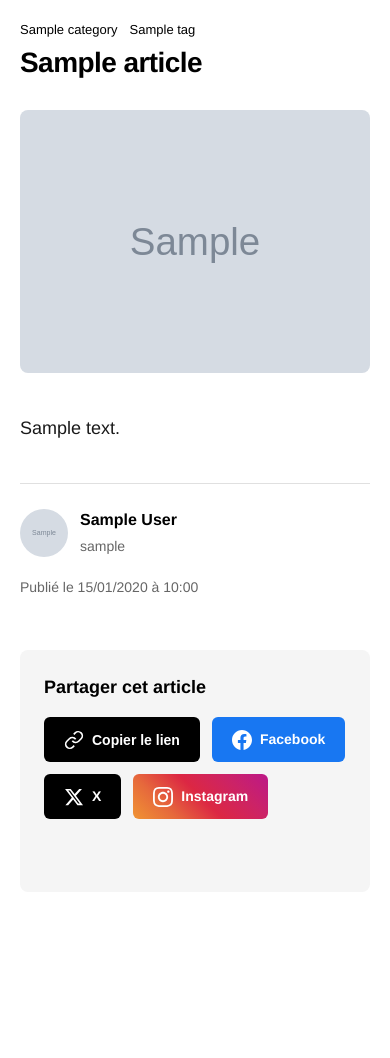
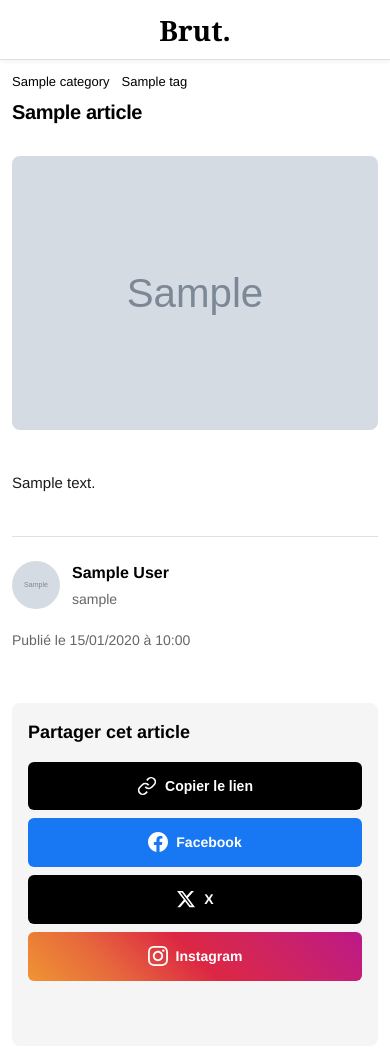
Before and after one commit to petitdekpe/blog, a Symfony app: template templates/article/show.html.twig in a window 390 px wide. Before the commit the page ends 819 px from the top, so only its background shows below. Run offline with Twig, Linux system fonts and the light colour scheme; the template is opened without the code that fills it: most values are stand-ins (such as "Sample title", 1, 10 or a date in 2020); grey boxes marked "Sample" are stand-in pictures; style sheets or scripts are compiled from the project's sources; some libraries are stand-ins or nearby versions.

Commit message:
article.tag

```diff
--- a/assets/styles/app.css
+++ b/assets/styles/app.css
@@ -26,6 +26,30 @@ body {
     color: var(--color-text);
     background-color: var(--color-bg);
     line-height: 1.5;
+}
+
+/* Mobile Navbar */
+.mobile-navbar {
+    display: none;
+    position: fixed;
+    top: 0;
+    left: 0;
+    right: 0;
+    height: 60px;
+    background-color: #ffffff;
+    border-bottom: 1px solid var(--color-border);
+    z-index: 1000;
+    align-items: center;
+    justify-content: center;
+    box-shadow: 0 2px 4px rgba(0, 0, 0, 0.05);
+}
+
+.mobile-logo {
+    font-size: 28px;
+    font-weight: 900;
+    color: var(--color-text);
+    text-decoration: none;
+    font-family: Georgia, serif;
 }
 
 /* Layout */
@@ -870,32 +894,89 @@ body {
     .podcast-grid-home {
         grid-template-columns: repeat(3, 1fr);
     }
+
+    .hero-article-collection-item {
+        flex-direction: column;
+    }
+
+    .hero-article-thumbnail {
+        width: 100%;
+        max-height: 400px;
+    }
+
+    .share-buttons {
+        flex-direction: column;
+    }
+
+    .share-btn {
+        width: 100%;
+        justify-content: center;
+    }
 }
 
 @media (max-width: 768px) {
+    .mobile-navbar {
+        display: flex;
+    }
+
     .sidebar {
         display: none;
     }
 
     .main-content {
         margin-left: 0;
-        padding: 20px;
+        margin-top: 60px;
+        padding: 16px;
     }
 
-    .featured-title {
-        font-size: 32px;
+    .section-title {
+        font-size: 20px;
+    }
+
+    .hero-article-heading {
+        font-size: 28px;
+    }
+
+    .hero-article-collection-item {
+        flex-direction: column;
+        gap: 20px;
+    }
+
+    .hero-article-thumbnail {
+        width: 100%;
+        max-height: 300px;
     }
 
     .article-title-main {
-        font-size: 28px;
+        font-size: 24px;
+        line-height: 1.2;
+    }
+
+    .article-body {
+        font-size: 16px;
+    }
+
+    .article-body h2 {
+        font-size: 22px;
+    }
+
+    .article-body h3 {
+        font-size: 18px;
     }
 
     .articles-grid {
         grid-template-columns: 1fr;
+        gap: 20px;
     }
 
     .playlists-grid {
         grid-template-columns: 1fr;
+    }
+
+    .podcast-grid,
+    .podcast-grid-home {
+        grid-template-columns: repeat(2, 1fr);
+        gap: 16px;
     }
 
     .highlight-content {
@@ -910,4 +991,71 @@ body {
         width: 100%;
         height: 200px;
     }
+
+    .article-share {
+        padding: 16px;
+    }
+
+    .share-buttons {
+        flex-direction: column;
+        gap: 8px;
+    }
+
+    .share-btn {
+        width: 100%;
+        justify-content: center;
+        padding: 14px 20px;
+    }
+
+    .filters-group {
+        flex-direction: column;
+        align-items: stretch;
+    }
+
+    .filter-item {
+        width: 100%;
+    }
+
+    .filter-actions {
+        flex-direction: column;
+        width: 100%;
+    }
+
+    .btn-filter,
+    .btn-reset {
+        width: 100%;
+    }
 }
+
+@media (max-width: 480px) {
+    .main-content {
+        padding: 12px;
+    }
+
+    .hero-article-heading {
+        font-size: 22px;
+    }
+
+    .article-title-main {
+        font-size: 20px;
+    }
+
+    .article-body {
+        font-size: 15px;
+    }
+
+    .podcast-grid,
+    .podcast-grid-home {
+        grid-template-columns: 1fr;
+    }
+
+    .section-header {
+        flex-direction: column;
+        align-items: flex-start;
+        gap: 12px;
+    }
+
+    .article-meta {
+        flex-wrap: wrap;
+    }
+}
--- a/templates/article/show.html.twig
+++ b/templates/article/show.html.twig
@@ -8,7 +8,7 @@
 {% block head_metas %}
 	<!-- Open Graph / Facebook -->
 	<meta property="og:type" content="article">
-	<meta property="og:url" content="{{ url('app_article_show', {slug: article.slug}) }}">
+	<meta property="og:url" content="{{ url('app_article', {slug: article.slug}) }}">
 	<meta property="og:title" content="{{ article.title }}">
 	<meta property="og:description" content="{{ article.excerpt|default('Retrouvez l\'actualité 100% vidéo sur Brut.') }}">
 	{% if article.image %}
@@ -24,7 +24,7 @@
 
 	<!-- Twitter Card -->
 	<meta name="twitter:card" content="summary_large_image">
-	<meta name="twitter:url" content="{{ url('app_article_show', {slug: article.slug}) }}">
+	<meta name="twitter:url" content="{{ url('app_article', {slug: article.slug}) }}">
 	<meta name="twitter:title" content="{{ article.title }}">
 	<meta name="twitter:description" content="{{ article.excerpt|default('Retrouvez l\'actualité 100% vidéo sur Brut.') }}">
 	{% if article.image %}
@@ -62,8 +62,10 @@
 					{% for category in article.categories %}
 						<span class="tag">{{ category.name }}</span>
 					{% endfor %}
-					{% if article.tag %}
-						<span class="tag tag-highlight">{{ article.tag }}</span>
+					{% if article.tags %}
+						{% for tag in article.tags %}
+							<span class="tag tag-highlight">{{ tag }}</span>
+						{% endfor %}
 					{% endif %}
 				</div>
 				<h1 class="article-title-main">{{ article.title }}</h1>
@@ -82,7 +84,9 @@
 				{% if article.author %}
 				<div class="article-author">
 					<div class="author-info">
-						{% if article.author.twitterProfileImage %}
+						{% if article.author.profileImage %}
+						<img src="{{ asset('uploads/profiles/' ~ article.author.profileImage) }}" alt="{{ article.author }}" class="author-avatar">
+						{% elseif article.author.twitterProfileImage %}
 						<img src="{{ article.author.twitterProfileImage }}" alt="{{ article.author }}" class="author-avatar">
 						{% endif %}
 						<div class="author-details">
@@ -109,13 +113,13 @@
 							</svg>
 							<span>Copier le lien</span>
 						</button>
-						<a href="https://www.facebook.com/sharer/sharer.php?u={{ url('app_article_show', {slug: article.slug})|url_encode }}" target="_blank" class="share-btn share-facebook" title="Partager sur Facebook">
+						<a href="https://www.facebook.com/sharer/sharer.php?u={{ url('app_article', {slug: article.slug})|url_encode }}" target="_blank" class="share-btn share-facebook" title="Partager sur Facebook">
 							<svg width="20" height="20" viewBox="0 0 24 24" fill="currentColor">
 								<path d="M24 12.073c0-6.627-5.373-12-12-12s-12 5.373-12 12c0 5.99 4.388 10.954 10.125 11.854v-8.385H7.078v-3.47h3.047V9.43c0-3.007 1.792-4.669 4.533-4.669 1.312 0 2.686.235 2.686.235v2.953H15.83c-1.491 0-1.956.925-1.956 1.874v2.25h3.328l-.532 3.47h-2.796v8.385C19.612 23.027 24 18.062 24 12.073z"/>
 							</svg>
 							<span>Facebook</span>
 						</a>
-						<a href="https://twitter.com/intent/tweet?text={{ article.title|url_encode }}&url={{ url('app_article_show', {slug: article.slug})|url_encode }}" target="_blank" class="share-btn share-twitter" title="Partager sur X (Twitter)">
+						<a href="https://twitter.com/intent/tweet?text={{ article.title|url_encode }}&url={{ url('app_article', {slug: article.slug})|url_encode }}" target="_blank" class="share-btn share-twitter" title="Partager sur X (Twitter)">
 							<svg width="20" height="20" viewBox="0 0 24 24" fill="currentColor">
 								<path d="M18.244 2.25h3.308l-7.227 8.26 8.502 11.24H16.17l-5.214-6.817L4.99 21.75H1.68l7.73-8.835L1.254 2.25H8.08l4.713 6.231zm-1.161 17.52h1.833L7.084 4.126H5.117z"/>
 							</svg>
--- a/templates/base.html.twig
+++ b/templates/base.html.twig
@@ -21,6 +21,9 @@
 		{% endblock %}
 	</head>
 	<body>
+		<nav class="mobile-navbar">
+			<a href="{{ path('app_home') }}" class="mobile-logo">Brut.</a>
+		</nav>
 		<div class="app-container">
 			{% include 'partials/_sidebar.html.twig' %}
 			<main class="main-content"> {% block body %}{% endblock %}
```
Also changed, not shown: migrations/Version20251128194349.php (added, +33 -0 lines), src/Controller/Admin/ArticleCrudController.php (+26 -1 lines), src/Entity/Article.php (+6 -6 lines), templates/home/index.html.twig (+4 -4 lines).
